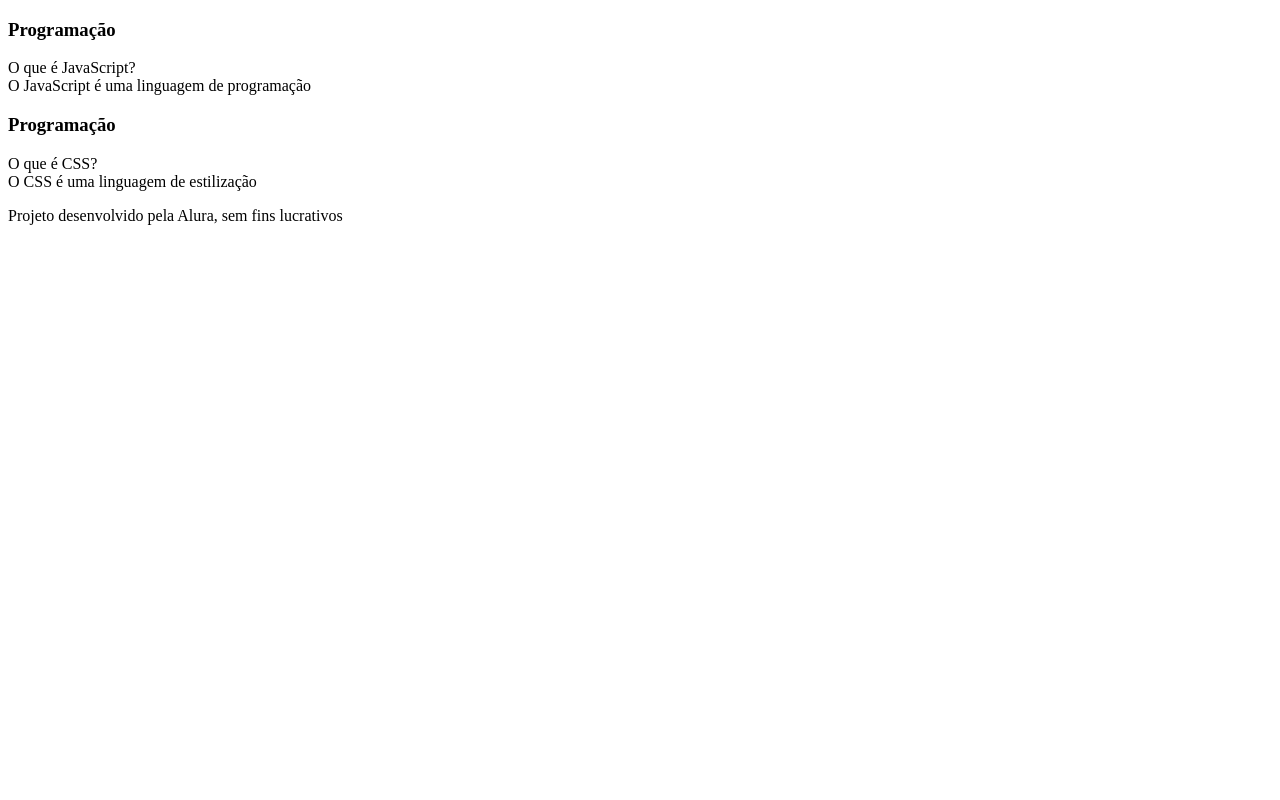
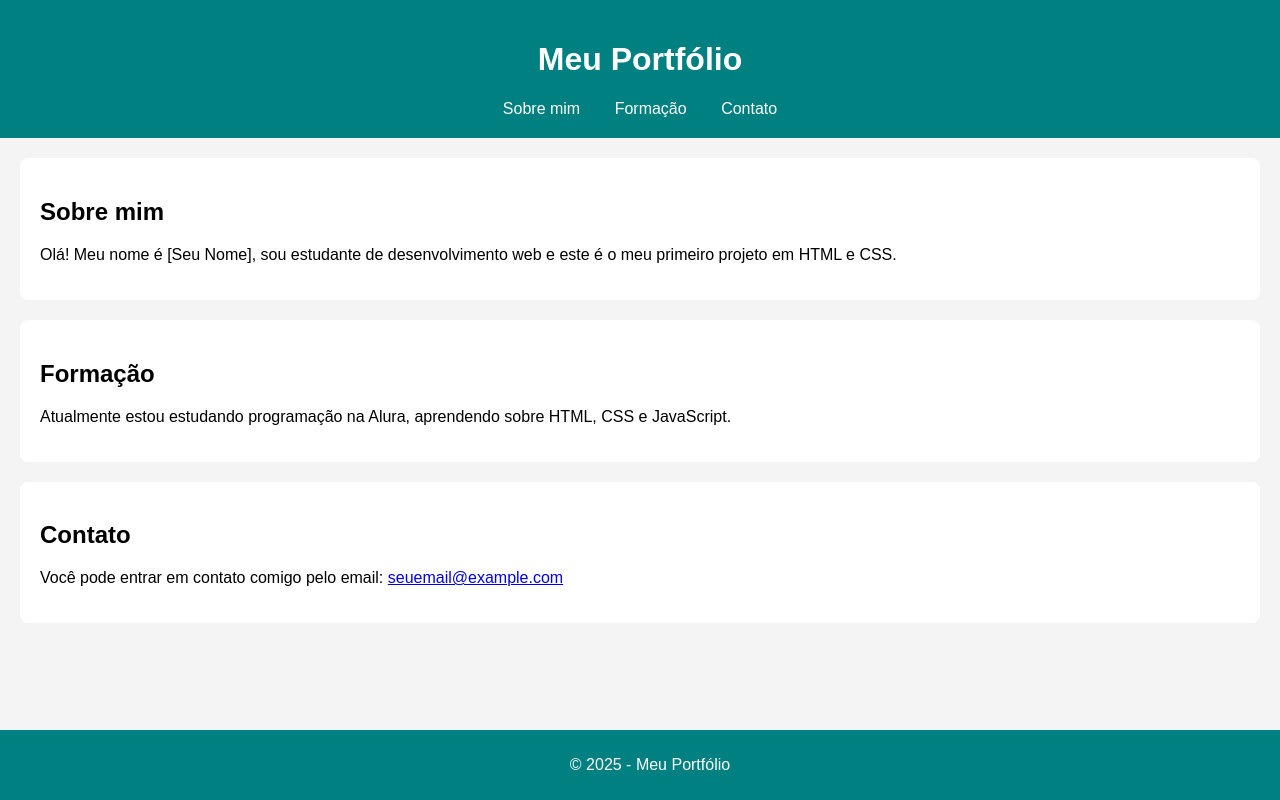
Before and after one commit to JN-Biezin/flah-card, a plain HTML site: page index.html in a window 1280 px wide. Drawn offline with Linux system fonts and the light colour scheme.

Commit message:
Flahcard

```diff
--- a/index.html
+++ b/index.html
@@ -1,39 +1,75 @@
 <!DOCTYPE html>
-<html lang="pt-br">
+<html lang="pt-BR">
 <head>
     <meta charset="UTF-8">
     <meta name="viewport" content="width=device-width, initial-scale=1.0">
-    <title>Flashcard</title>
+    <title>Meu Portfólio</title>
+    <style>
+        body {
+            font-family: Arial, sans-serif;
+            margin: 0;
+            padding: 0;
+            background-color: #f4f4f4;
+        }
+        header {
+            background-color: #008080;
+            color: white;
+            padding: 20px;
+            text-align: center;
+        }
+        nav a {
+            margin: 0 15px;
+            color: white;
+            text-decoration: none;
+        }
+        section {
+            padding: 20px;
+            margin: 20px;
+            background: white;
+            border-radius: 8px;
+        }
+        footer {
+            background-color: #008080;
+            color: white;
+            text-align: center;
+            padding: 10px;
+            position: fixed;
+            width: 100%;
+            bottom: 0;
+        }
+    </style>
 </head>
 <body>
-    <main>
-        <section id="container">
-            <article class="cartao">
-                <div class="cartao__conteudo">
-                    <h3>Programação</h3>
-                    <div class="cartao__conteudo__pergunta">
-                        O que é JavaScript?
-                    </div>
-                    <div class="cartao__conteudo__resposta">
-                        O JavaScript é uma linguagem de programação
-                    </div>
-                </div>
-            </article>
-            <article class="cartao">
-                <div class="cartao__conteudo">
-                    <h3>Programação</h3>
-                    <div class="cartao__conteudo__pergunta">
-                        O que é CSS?
-                    </div>
-                    <div class="cartao__conteudo__resposta">
-                        O CSS é uma linguagem de estilização
-                    </div>
-                </div>
-            </article>
-        </section>
-    </main>
-    <footer>
-        <p>Projeto desenvolvido pela Alura, sem fins lucrativos</p>
-    </footer>
+
+<header>
+    <h1>Meu Portfólio</h1>
+    <nav>
+        <a href="#sobre">Sobre mim</a>
+        <a href="#formacao">Formação</a>
+        <a href="#contato">Contato</a>
+    </nav>
+</header>
+
+<main>
+    <section id="sobre">
+        <h2>Sobre mim</h2>
+        <p>Olá! Meu nome é [Seu Nome], sou estudante de desenvolvimento web e este é o meu primeiro projeto em HTML e CSS.</p>
+    </section>
+
+    <section id="formacao">
+        <h2>Formação</h2>
+        <p>Atualmente estou estudando programação na Alura, aprendendo sobre HTML, CSS e JavaScript.</p>
+    </section>
+
+    <section id="contato">
+        <h2>Contato</h2>
+        <p>Você pode entrar em contato comigo pelo email: <a href="mailto:seuemail@example.com">seuemail@example.com</a></p>
+    </section>
+</main>
+
+<footer>
+    <p>© 2025 - Meu Portfólio</p>
+</footer>
+
 </body>
 </html>
```
